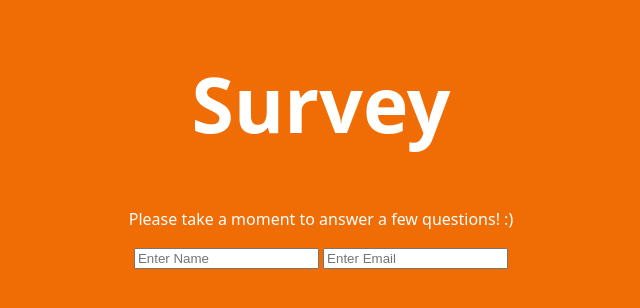
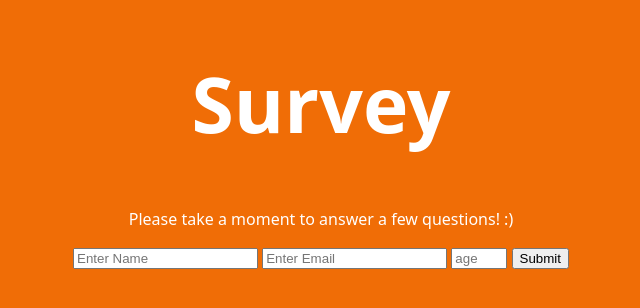
Before and after one commit to dkahuna/Survey-Form_fcc, a plain HTML site: page index.html in a window 1280 px wide. Shown: the whole page, without its empty margins (319-959 px from the left). Drawn offline with Linux system fonts and the light colour scheme.

Commit message:
validations set

```diff
--- a/index.html
+++ b/index.html
@@ -16,6 +16,9 @@
      <form>
          <input id="name" type="text" placeholder="Enter Name" required>
          <input id="name" type="email" placeholder="Enter Email" required>
+         <input id="name" type="number" placeholder="age" min=18 max=50 required>
+
+         <button type="submit">Submit</button>
      </form>
 
 
```
